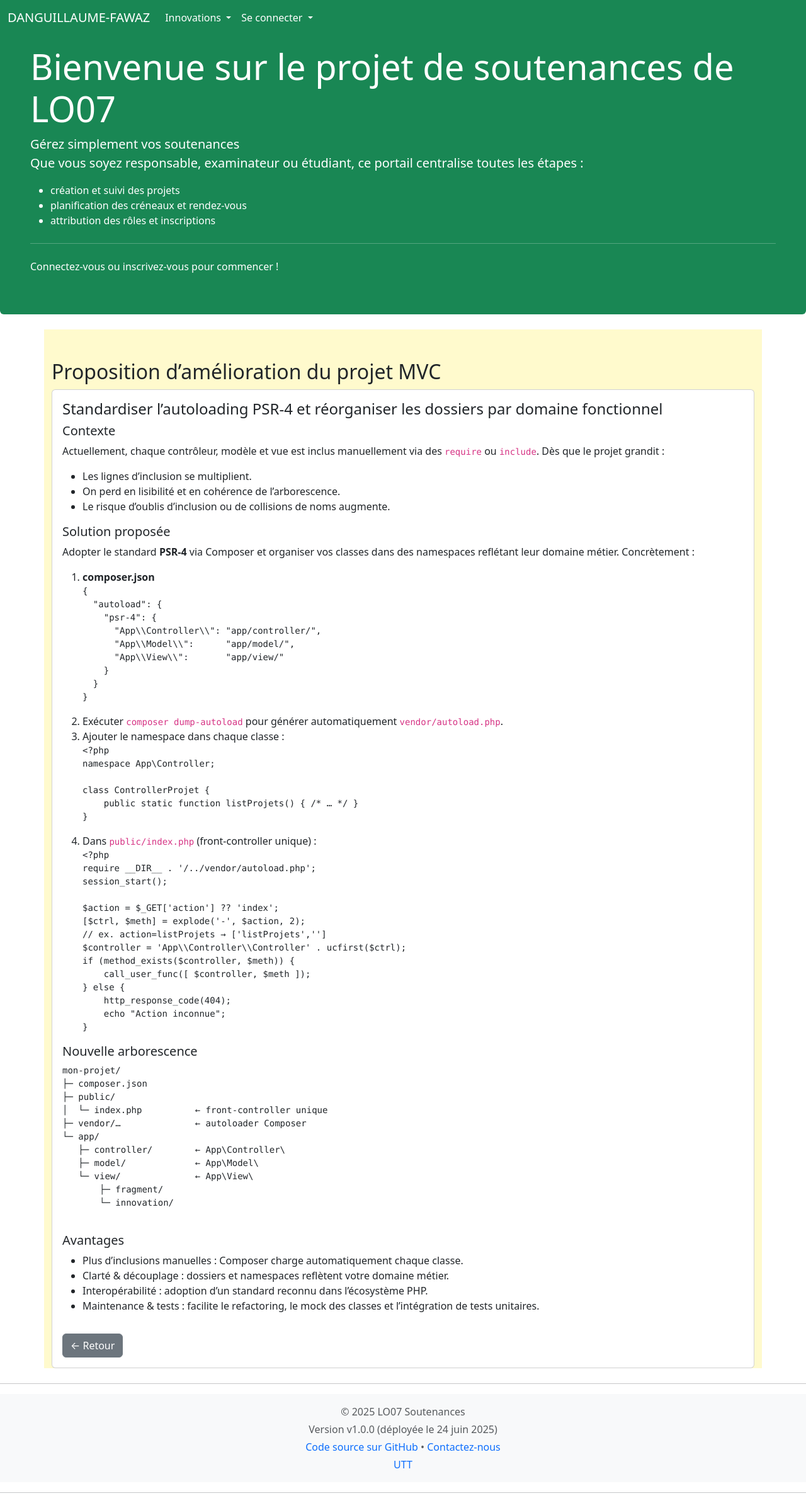
After one commit to MoeFawazzz/ProjectLO07, a PHP site: page /app/view/innovation/proposeMVC.php in a window 1280 px wide. The commit adds this page. Shown: the whole page at 63% size. Run offline with PHP 8.4, Linux system fonts and the light colour scheme.

Commit message:
name of the people who connects + innovation MVC page

```diff
--- a/app/routeur/routeur.php
+++ b/app/routeur/routeur.php
@@ -5,6 +5,7 @@ $action = $_GET['action'] ?? 'index';
 require_once __DIR__ . '/../controller/ControllerConnexion.php';
 require_once __DIR__ . '/../controller/ControllerResponsable.php';
 require_once __DIR__ . '/../controller/ControllerRdv.php';
+require_once __DIR__ . '/../controller/ControllerInnovation.php';
 
 switch ($action) {
     // Connexion & Inscription
@@ -65,4 +66,9 @@ switch ($action) {
         http_response_code(404);
         echo "Erreur 404 : action « {$action} » inconnue.";
         break;
+
+    // Innovations
+     case 'proposeMVC':
+        ControllerInnovation::proposeMVC();
+        break;
 }
--- a/app/view/fragment/fragmentMenu.php
+++ b/app/view/fragment/fragmentMenu.php
@@ -4,13 +4,25 @@ if (session_status() === PHP_SESSION_NONE) {
     session_start();
 }
 $loggedIn = !empty($_SESSION['login_id']);
+$prenom   = $_SESSION['login_prenom'] ?? '';
+$nom      = $_SESSION['login_nom']    ?? '';
 ?>
 <nav class="navbar navbar-expand-lg bg-success fixed-top">
   <div class="container-fluid">
-    <a class="navbar-brand text-white" href="index.php?action=index">LO07 Soutenances</a>
+    <a class="navbar-brand text-white" href="index.php?action=index">
+      DANGUILLAUME-FAWAZ
+    </a>
+
+    <?php if ($loggedIn): ?>
+      <span class="navbar-text text-white ms-3">
+        <?= htmlspecialchars($prenom . ' ' . $nom) ?>
+      </span>
+    <?php endif; ?>
+
     <button class="navbar-toggler" type="button" data-bs-toggle="collapse" data-bs-target="#navMenu">
       <span class="navbar-toggler-icon"></span>
     </button>
+
     <div class="collapse navbar-collapse" id="navMenu">
       <ul class="navbar-nav me-auto">
 
--- /dev/null
+++ b/app/view/innovation/proposeMVC.php
@@ -0,0 +1,109 @@
+<?php
+// app/view/innovation/proposeMVC.php
+require __DIR__ . '/../fragment/fragmentHeader.html';
+require __DIR__ . '/../fragment/fragmentJumbotron.html';
+require __DIR__ . '/../fragment/fragmentMenu.php';
+?>
+
+<div class="container mt-4 pt-5">
+  <h2>Proposition d’amélioration du projet MVC</h2>
+
+  <div class="card mb-4">
+    <div class="card-body">
+      <h4 class="card-title">
+        Standardiser l’autoloading PSR-4 et réorganiser les dossiers par domaine fonctionnel
+      </h4>
+
+      <h5>Contexte</h5>
+      <p>
+        Actuellement, chaque contrôleur, modèle et vue est inclus manuellement via des
+        <code>require</code> ou <code>include</code>. Dès que le projet grandit :
+      </p>
+      <ul>
+        <li>Les lignes d’inclusion se multiplient.</li>
+        <li>On perd en lisibilité et en cohérence de l’arborescence.</li>
+        <li>Le risque d’oublis d’inclusion ou de collisions de noms augmente.</li>
+      </ul>
+
+      <h5>Solution proposée</h5>
+      <p>
+        Adopter le standard <strong>PSR-4</strong> via Composer et organiser vos classes
+        dans des namespaces reflétant leur domaine métier. Concrètement :
+      </p>
+      <ol>
+        <li>
+          <strong>composer.json</strong>
+          <pre><code>{
+  "autoload": {
+    "psr-4": {
+      "App\\Controller\\": "app/controller/",
+      "App\\Model\\":      "app/model/",
+      "App\\View\\":       "app/view/"
+    }
+  }
+}</code></pre>
+        </li>
+        <li>
+          Exécuter <code>composer dump-autoload</code> pour générer automatiquement
+          <code>vendor/autoload.php</code>.
+        </li>
+        <li>
+          Ajouter le namespace dans chaque classe :
+          <pre><code>&lt;?php
+namespace App\Controller;
+
+class ControllerProjet {
+    public static function listProjets() { /* … */ }
+}
+</code></pre>
+        </li>
+        <li>
+          Dans <code>public/index.php</code> (front-controller unique) :
+          <pre><code>&lt;?php
+require __DIR__ . '/../vendor/autoload.php';
+session_start();
+
+$action = $_GET['action'] ?? 'index';
+[$ctrl, $meth] = explode('-', $action, 2);
+// ex. action=listProjets → ['listProjets','']
+$controller = 'App\\Controller\\Controller' . ucfirst($ctrl);
+if (method_exists($controller, $meth)) {
+    call_user_func([ $controller, $meth ]);
+} else {
+    http_response_code(404);
+    echo "Action inconnue";
+}
+</code></pre>
+        </li>
+      </ol>
+
+      <h5>Nouvelle arborescence</h5>
+      <pre>
+mon-projet/
+├─ composer.json
+├─ public/
+│  └─ index.php          ← front-controller unique
+├─ vendor/…              ← autoloader Composer
+└─ app/
+   ├─ controller/        ← App\Controller\
+   ├─ model/             ← App\Model\
+   └─ view/              ← App\View\
+       ├─ fragment/
+       └─ innovation/
+      </pre>
+
+      <h5>Avantages</h5>
+      <ul>
+        <li>Plus d’inclusions manuelles : Composer charge automatiquement chaque classe.</li>
+        <li>Clarté & découplage : dossiers et namespaces reflètent votre domaine métier.</li>
+        <li>Interopérabilité : adoption d’un standard reconnu dans l’écosystème PHP.</li>
+        <li>Maintenance & tests : facilite le refactoring, le mock des classes et l’intégration de tests unitaires.</li>
+      </ul>
+
+      <a href="index.php?action=index" class="btn btn-secondary mt-3">← Retour</a>
+    </div>
+  </div>
+</div>
+
+<?php
+require __DIR__ . '/../fragment/fragmentFooter.html';
```
Also changed, not shown: app/controller/ControllerInnovation.php (added, +10 -0 lines).
